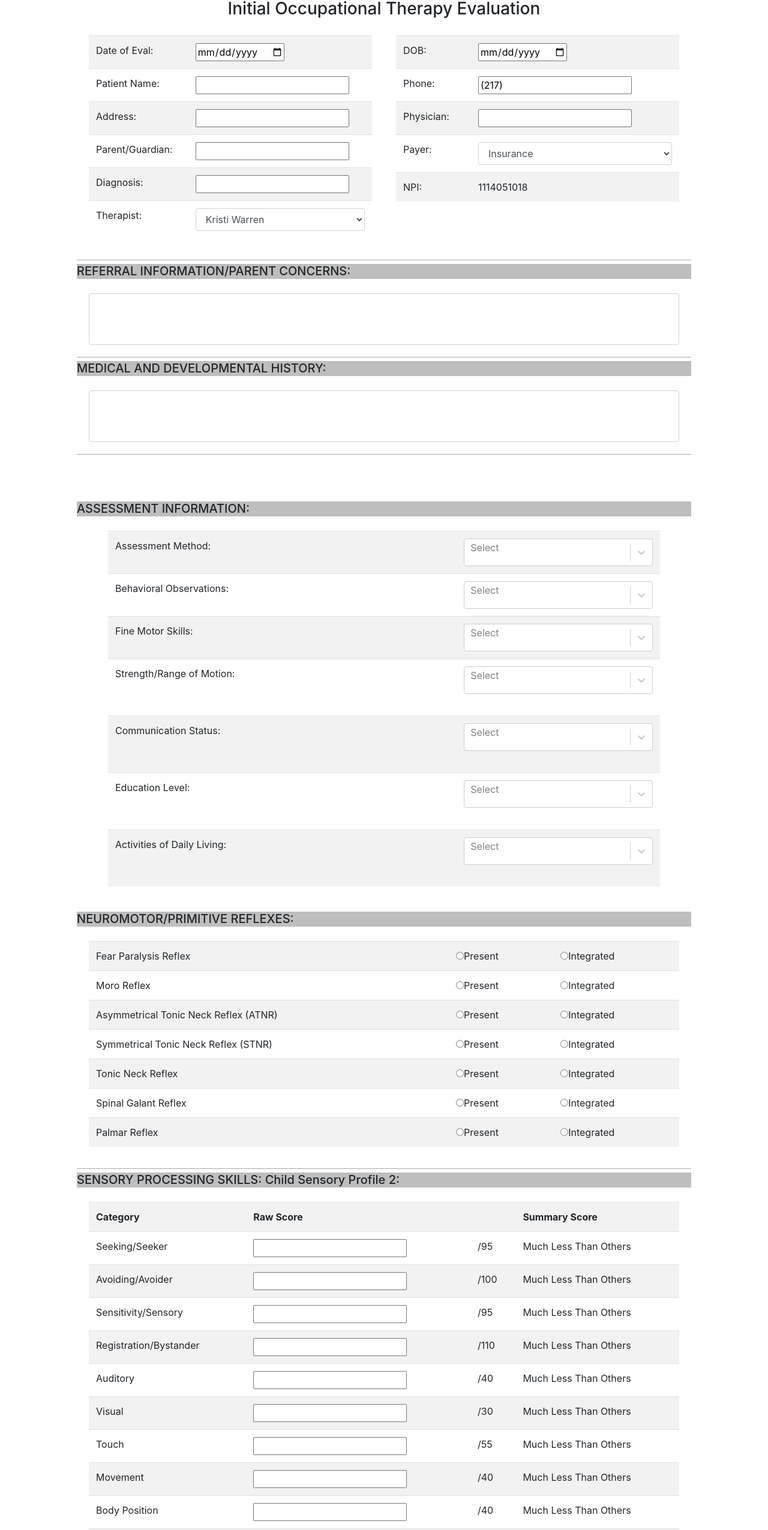
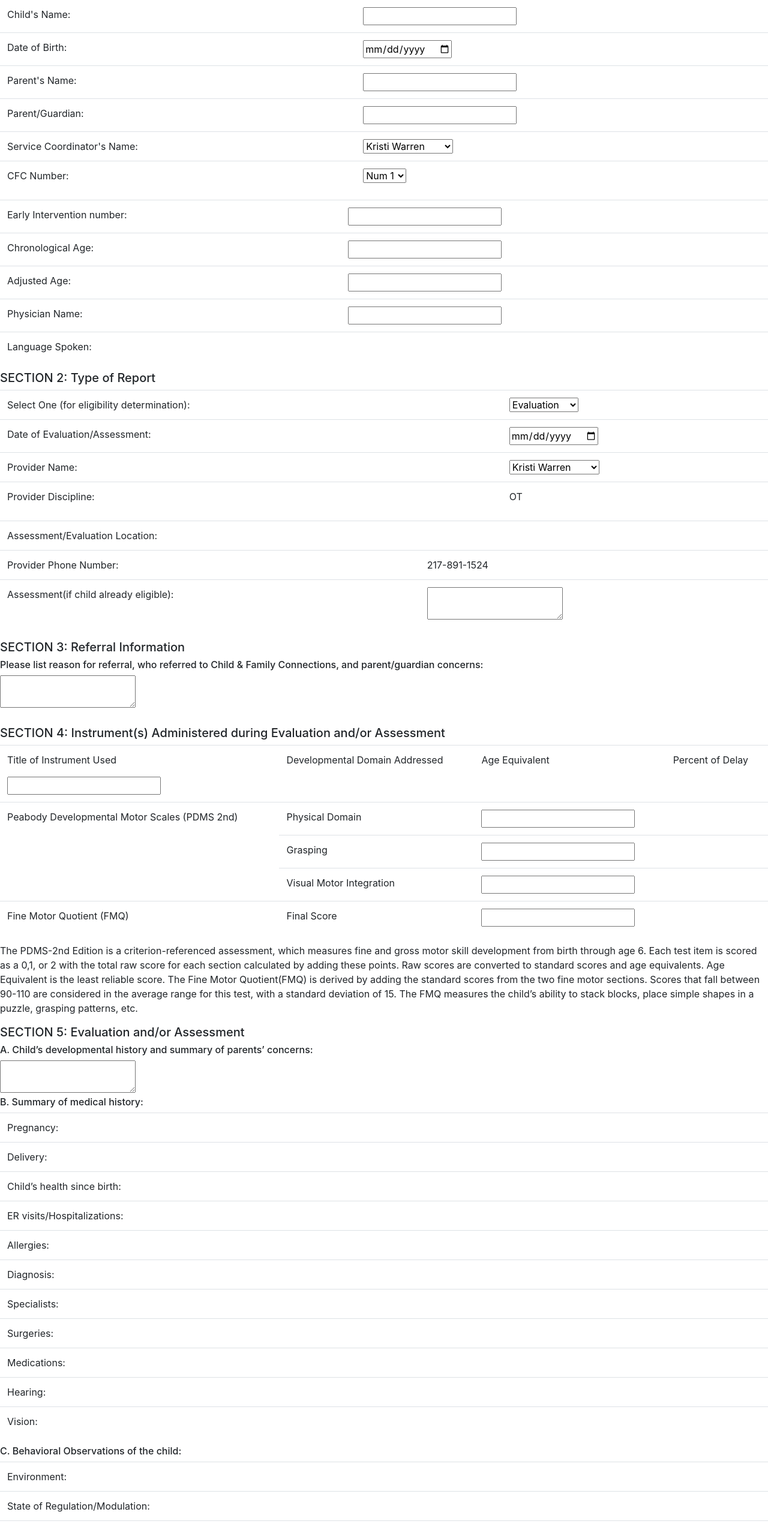
Before and after one commit to beanpot99/BrainsInMotionElectron, a React app: page / in a window 1280 px wide. Shown: the part 75-2626 px from the top of the page at 60% size. Built offline with nearby package versions, Linux system fonts and the light colour scheme.

Commit message:
EI copied but missing sensory profile 2

```diff
--- a/src/js/App.js
+++ b/src/js/App.js
@@ -4,14 +4,15 @@ import React from "react";
 //import logo from './assets/logo.png';
 import Home from "./views/Home";
 import ClinicForm from "./views/ClinicForm";
+import EIForm from "./views/EIForm";
 
 
 export default function App(){
 
 
     return(
-        <ClinicForm/>
+        //<ClinicForm/>
        //<Home/>
-
+       <EIForm/>
     )
 }
--- a/src/js/views/EIForm.js
+++ b/src/js/views/EIForm.js
@@ -3,8 +3,8 @@ import Navbar from "../components/Navbar";
 
 export default function EIForm(){
     return(
-<>
-{/* <header id="clinicHeader">
+<div>
+<header id="clinicHeader">
     <h3 id="clinicHeading">Illinois Early Intervention: Evaluation/Assessment Report</h3>
 </header>
 <div class="sectionHeaders">
@@ -19,19 +19,19 @@ export default function EIForm(){
 
             <tr>
                 <td>Child's Name:</td>
-                <td><input type="text" value="" name="childName"></td>
+                <td><input type="text" value="" name="childName" /></td>
             </tr>
             <tr>
                 <td>Date of Birth:</td>
-                <td><input type="date" value="" name="dateOfBirth"></td>
+                <td><input type="date" value="" name="dateOfBirth" /></td>
             </tr>
             <tr>
                 <td>Parent's Name:</td>
-                <td><input type="text" value="" name="parentName"></td>
+                <td><input type="text" value="" name="parentName" /></td>
             </tr>
             <tr>
                 <td>Parent/Guardian:</td>
-                <td><input type="text" value="" name="parent"></td>
+                <td><input type="text" value="" name="parent" /></td>
             </tr>
             <tr>
                 <td>Service Coordinator's Name:</td>
@@ -57,31 +57,32 @@ export default function EIForm(){
         <table class="table table-striped">
             <tr>
                 <td>Early Intervention number:</td>
-                <td><input type="number" value="" name="EINumber"></td>
+                <td><input type="number" value="" name="EINumber"/></td>
             </tr>
             <tr>
                 <td>Chronological Age:</td>
-                <td><input type="number" value="" name="chronAge"></td>
+                <td><input type="number" value="" name="chronAge"/></td>
             </tr>
             <tr>
                 <td>Adjusted Age:</td>
-                <td><input type="number" value="" name="chronAge"></td>
+                <td><input type="number" value="" name="chronAge" /> </td>
             </tr>
             <tr>
                 <td>Physician Name:</td>
-                <td><input type="text" value="" name="physicianName"></td>
+                <td><input type="text" value="" name="physicianName"/></td>
             </tr>
             <tr>
                 <td>Language Spoken:</td>
                 <td>
-                    <div th:insert="fragments :: dropDownMenu(${languages})"  name="languages"></div>
+                    <div   name="languages"></div>
                 </td>
-                </td>
+
             </tr>
         </table>
 
 </div>
-</div>
+
+
 <div class="sectionHeaders">
     <h5 class="childSectionHeaders">SECTION 2:  Type of Report</h5>
 </div>
@@ -99,7 +100,7 @@ export default function EIForm(){
             </tr>
             <tr>
                 <td>Date of Evaluation/Assessment:</td>
-                <td><input type="date" value="" name="dateOfBirth"></td>
+                <td><input type="date" value="" name="dateOfBirth"/></td>
             </tr>
             <tr>
                 <td>Provider Name:</td>
@@ -121,7 +122,7 @@ export default function EIForm(){
             <tr>
                 <td>Assessment/Evaluation Location:</td>
                 <td>
-                    <div th:insert="fragments :: dropDownMenu(${assessLocation})"  name="assessLocations"></div>
+                    <div   name="assessLocations"></div>
                 </td>
             </tr>
             <tr>
@@ -131,7 +132,7 @@ export default function EIForm(){
             <tr>
                 <td rowspan="2">Assessment(if child already eligible):</td>
                 <td rowspan="2">
-                    <textarea th:replace="fragments :: textArea" name="EIAssessmentText"></textarea>
+                    <textarea  name="EIAssessmentText"></textarea>
                 </td>
             </tr>
         </table>
@@ -143,9 +144,10 @@ export default function EIForm(){
 <div class="sideBySideTables">
     <div class="child2">
         <h6 id="visualTracking">Please list reason for referral, who referred to Child & Family Connections, and parent/guardian concerns: </h6>
-        <textarea th:replace="fragments :: textArea" name="referralInfo" id="referralInfo"></textarea>
-    </div><br>
+        <textarea  name="referralInfo" id="referralInfo"></textarea>
+    </div><br/>
 </div>
+{/* /////////////////////////////////////////////////////// */}
 <div class="sectionHeaders">
     <h5 class="childSectionHeaders">SECTION 4: Instrument(s) Administered during Evaluation and/or Assessment</h5>
 </div>
@@ -155,7 +157,7 @@ export default function EIForm(){
             <tr>
                 <td id="bordRight">
                     <p>Title of Instrument Used</p>
-                    <input type="text" value="" name="instrumentUsed">
+                    <input type="text" value="" name="instrumentUsed"/>
                 </td>
                 <td id="bordRight" >Developmental Domain Addressed</td>
                 <td id="bordRight" >Age Equivalent</td>
@@ -164,26 +166,26 @@ export default function EIForm(){
             <tr>
                 <td id="bordRight" rowspan="3">Peabody Developmental Motor Scales (PDMS 2nd)</td>
                 <td id="bordRight">Physical Domain</td>
-                <td id="bordRight"><input type="number" value="" name="physDomAge"></td>
-                <td th:replace="fragments ::  freeText" name="physDomPercent"></td>
+                <td id="bordRight"><input type="number" value="" name="physDomAge"/></td>
+                <td  name="physDomPercent"></td>
             </tr>
             <tr>
 
                 <td id="bordRight">Grasping</td>
-                <td id="bordRight"><input type="number" value="" name="graspAge"></td>
-                <td th:replace="fragments ::  freeText" name="graspPercent"></td>
+                <td id="bordRight"><input type="number" value="" name="graspAge"/></td>
+                <td  name="graspPercent"></td>
             </tr>
             <tr>
 
                 <td id="bordRight">Visual Motor Integration</td>
-                <td id="bordRight"><input type="number" value="" name="visualMotorAge"></td>
-                <td th:replace="fragments ::  freeText" name="visualMotorPercent"></td>
+                <td id="bordRight"><input type="number" value="" name="visualMotorAge"/></td>
+                <td  name="visualMotorPercent"></td>
             </tr>
             <tr>
                 <td id="bordRight">Fine Motor Quotient (FMQ)</td>
                 <td id="bordRight">Final Score </td>
-                <td id="bordRight"><input type="number" value="" name="visualMotorAge"></td>
-                <td th:replace="fragments ::  freeText" name="finalPercentScore"></td>
+                <td id="bordRight"><input type="number" value="" name="visualMotorAge"/></td>
+                <td  name="finalPercentScore"></td>
             </tr>
         </table>
     </div>
@@ -198,7 +200,7 @@ export default function EIForm(){
 <div class="childItemsBelowEachOther">
     <div class="child2">
         <h6 id="visualTracking">A. Child’s developmental history and summary of parents’ concerns: </h6>
-        <textarea th:replace="fragments :: textArea" name="devHistory" id="devHistory"></textarea>
+        <textarea  name="devHistory" id="devHistory"></textarea>
     </div>
 
 <div class="child2">
@@ -206,47 +208,47 @@ export default function EIForm(){
     <table class="table table-striped">
         <tr>
             <td>Pregnancy:</td>
-            <td th:replace="fragments ::  freeText" ></td>
+            <td  ></td>
         </tr>
         <tr>
             <td>Delivery:</td>
-            <td th:replace="fragments ::  freeText" ></td>
+            <td  ></td>
         </tr>
         <tr>
             <td>Child’s health since birth:</td>
-            <td th:replace="fragments ::  freeText" ></td>
+            <td  ></td>
         </tr>
         <tr>
             <td>ER visits/Hospitalizations:</td>
-            <td th:replace="fragments ::  freeText" ></td>
+            <td  ></td>
         </tr>
         <tr>
             <td>Allergies:</td>
-            <td th:replace="fragments ::  freeText" ></td>
+            <td  ></td>
         </tr>
         <tr>
             <td>Diagnosis:</td>
-            <td th:replace="fragments ::  freeText" ></td>
+            <td  ></td>
         </tr>
         <tr>
             <td>Specialists:</td>
-            <td th:replace="fragments ::  freeText" ></td>
+            <td  ></td>
         </tr>
         <tr>
             <td>Surgeries:</td>
-            <td th:replace="fragments ::  freeText" ></td>
+            <td  ></td>
         </tr>
         <tr>
             <td>Medications:</td>
-            <td th:replace="fragments ::  freeText" ></td>
+            <td  ></td>
         </tr>
         <tr>
             <td>Hearing:</td>
-            <td th:replace="fragments ::  freeText" ></td>
+            <td ></td>
         </tr>
         <tr>
             <td>Vision:</td>
-            <td th:replace="fragments ::  freeText" ></td>
+            <td  ></td>
         </tr>
     </table>
 </div>
@@ -255,15 +257,15 @@ export default function EIForm(){
         <table class="table table-striped">
             <tr>
                 <td>Environment:</td>
-                <td th:replace="fragments ::  freeText" ></td>
+                <td  ></td>
             </tr>
             <tr>
                 <td>State of Regulation/Modulation:</td>
-                <td th:replace="fragments ::  freeText" ></td>
+                <td  ></td>
             </tr>
             <tr>
                 <td>Eye Contact/Communication:</td>
-                <td th:replace="fragments ::  freeText" ></td>
+                <td  ></td>
             </tr>
         </table>
     </div>
@@ -272,33 +274,33 @@ export default function EIForm(){
         <table class="table table-striped">
             <tr>
                 <td>STRENGTH/MUSCLE TONE/RANGE OF MOTION:</td>
-                <td th:replace="fragments ::  freeText" ></td>
+                <td  ></td>
             </tr>
             <tr>
                 <td>FINE MOTOR/GRASPING:</td>
-                <td th:replace="fragments ::  freeText" ></td>
+                <td  ></td>
             </tr>
             <tr>
                 <td>VISUAL MOTOR INTEGRATION:</td>
-                <td th:replace="fragments ::  freeText" ></td>
+                <td  ></td>
             </tr>
             <tr>
                 <td>FUNCTIONAL VISION:</td>
-                <td th:replace="fragments ::  freeText" ></td>
+                <td  ></td>
             </tr>
             <tr>
                 <td>SELF-HELP SKILLS:</td>
-                <td th:replace="fragments ::  freeText" ></td>
+                <td  ></td>
             </tr>
             <tr>
                 <td>EFFECT OF SENSORY PROCESSING ON DAILY ACTIVITIES:</td>
-                <td th:replace="fragments ::  freeText" ></td>
+                <td  ></td>
             </tr>
         </table>
     </div>
     <div class="child2">
         <h6 id="visualTracking"> Provide justification for annual redetermination for children not meeting original eligibility criteria:</h6>
-        <textarea th:replace="fragments :: textArea" name="devHistory" id="devHistory"></textarea>
+        <textarea  name="devHistory" id="devHistory"></textarea>
     </div>
 </div>
 <div class="sectionHeaders">
@@ -308,28 +310,29 @@ export default function EIForm(){
 <div class="childItemsBelowEachOther">
     <div class="child2">
     <h6 id="visualTracking">A. Brief summation of the child’s unique strengths and needs, ability to perform functional skills and how the child is able to participate in family routines.  Include statements about the tool's accuracy in portraying child’s development.</h6>
-    <textarea th:replace="fragments :: textArea" name="devHistory" id="sectionSixPartA"></textarea>
+    <textarea  name="devHistory" id="sectionSixPartA"></textarea>
 </div>
     <div class="child2">
         <h6 id="visualTracking">If applicable, recommendations for referrals for additional EI assessments and/or other resources outside of Early Intervention to be discussed at the IFSP meeting.</h6>
-        <textarea th:replace="fragments :: textArea" name="devHistory" id="sectionSixPartB"></textarea>
+        <textarea name="devHistory" id="sectionSixPartB"></textarea>
     </div>
     </div>
 <div class="sideBySideTables">
     <div class="evaluatorName">
         <select class="evaluatorSelect">
-            <option th:each="therapist : ${allTherapists}" th:text="${therapist.key}"></option>
-        </select><br>
+            <option ></option>
+        </select><br/>
         <p class="h6">Evaluator Printed Name</p>
     </div>
     <div class="evaluatorName">
         <select class="evaluatorSelect">
             <option >Signature to be determined later  </option>
-        </select><br>
+        </select><br/>
         <p class="h6">Evaluator Signature</p>
     </div>
-</div>    */}
-    </>
+</div>
+    </div>
+    </div>
   )
 
 }
```
